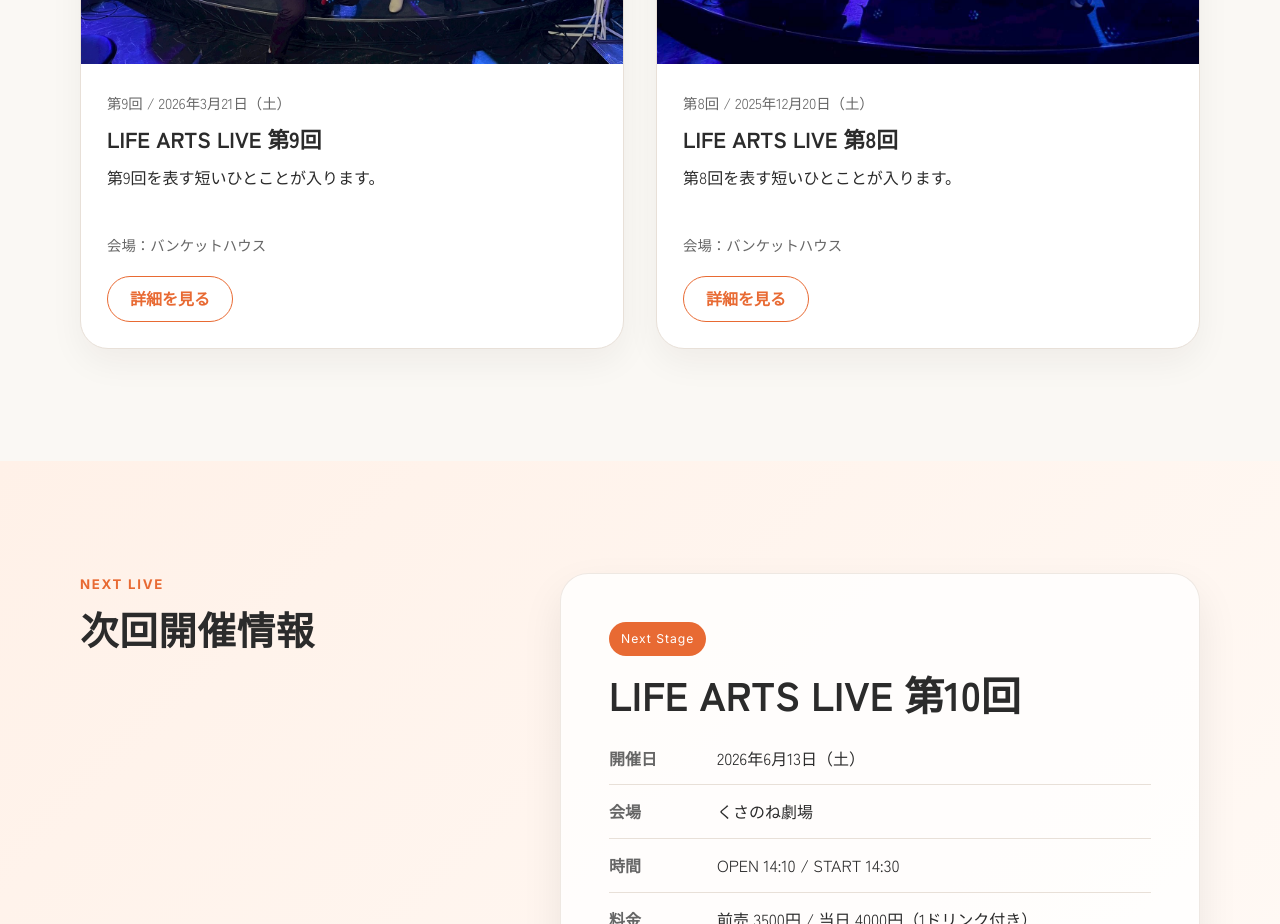
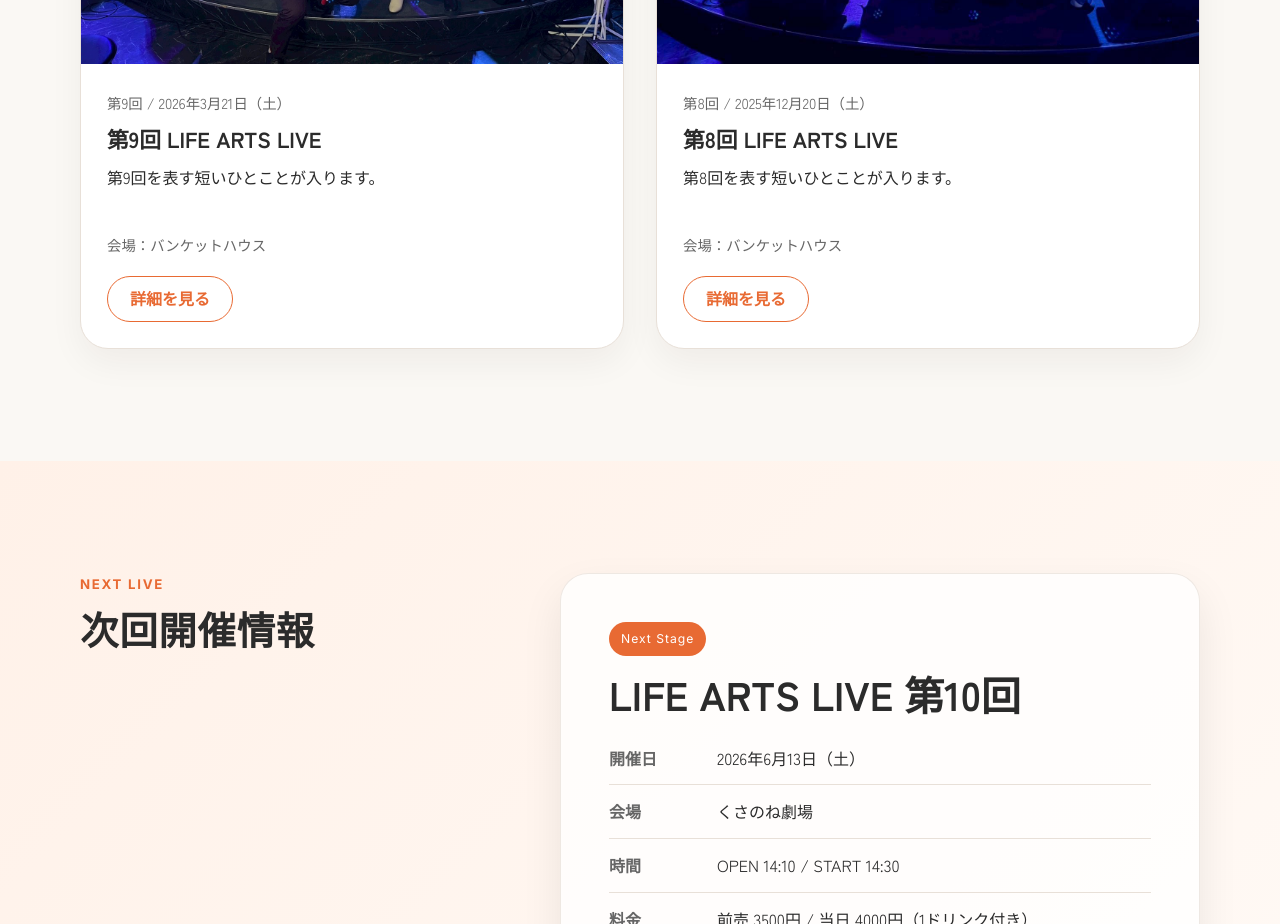
Before and after one commit to araragi0040-jpg/life-arts-live-museum, a Next.js app: page / in a window 1280 px wide. Shown: the part 2180-3104 px from the top of the page. Built offline with nearby package versions, Linux system fonts and the light colour scheme.

Commit message:
Update events.ts

```diff
--- a/src/data/events.ts
+++ b/src/data/events.ts
@@ -4,7 +4,7 @@ export const events: Event[] = [
   {
     id: "9",
     number: 9,
-    title: "LIFE ARTS LIVE 第9回",
+    title: "第9回 LIFE ARTS LIVE",
     date: "2026-03-21",
     year: 2026,
     venue: "バンケットハウス",
@@ -34,7 +34,7 @@ export const events: Event[] = [
   {
     id: "8",
     number: 8,
-    title: "LIFE ARTS LIVE 第8回",
+    title: "第8回 LIFE ARTS LIVE",
     date: "2025-12-20",
     year: 2025,
     venue: "バンケットハウス",
```
